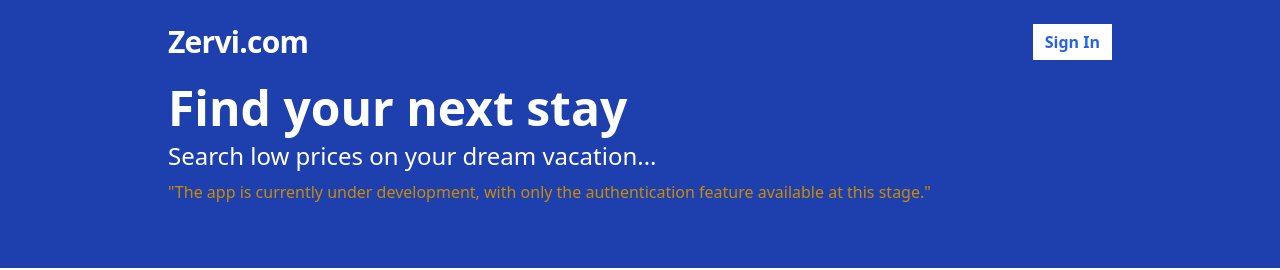
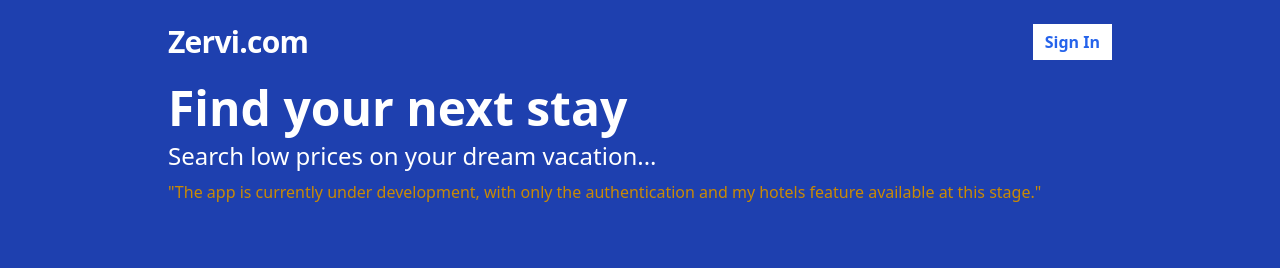
Before and after one commit to ALImTALEB/mern-booking-app, a React (Vite) app in the folder frontend/: page / in a window 1280 px wide. Shown: the top 270 px of the page. Built offline with nearby package versions, Linux system fonts and the light colour scheme; no server answers.

Commit message:
edited hero

```diff
--- a/frontend/src/components/Hero.tsx
+++ b/frontend/src/components/Hero.tsx
@@ -13,7 +13,7 @@ const Hero = () => {
           Search low prices on your dream vacation...
         </p>
         <p className="text-md text-yellow-600">
-          "The app is currently under development, with only the authentication
+          "The app is currently under development, with only the authentication and my hotels
           feature available at this stage."
         </p>
       </div>
```
